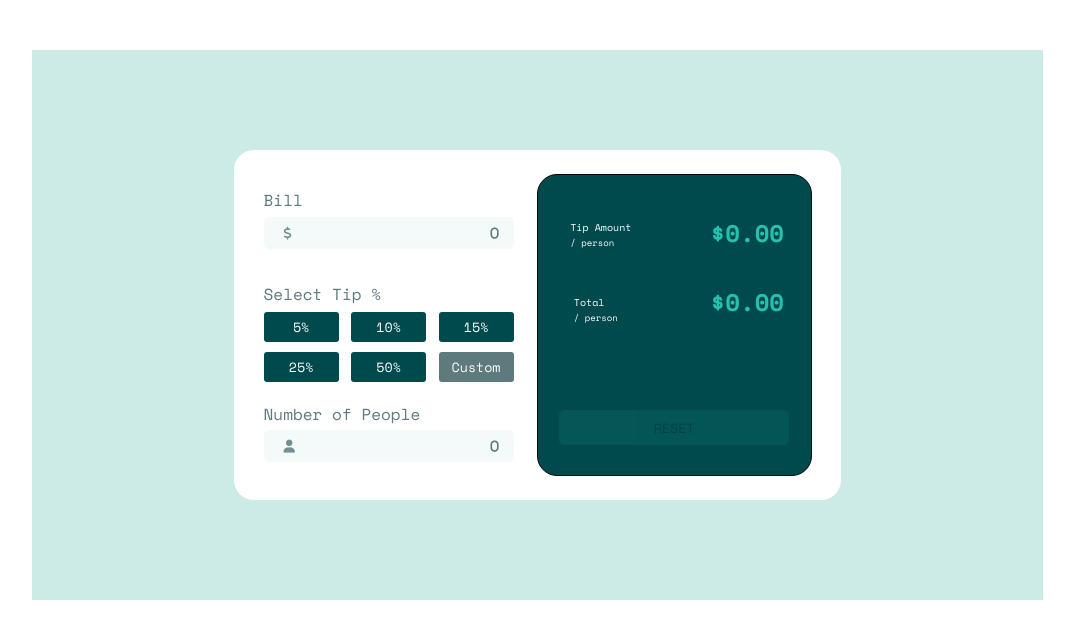
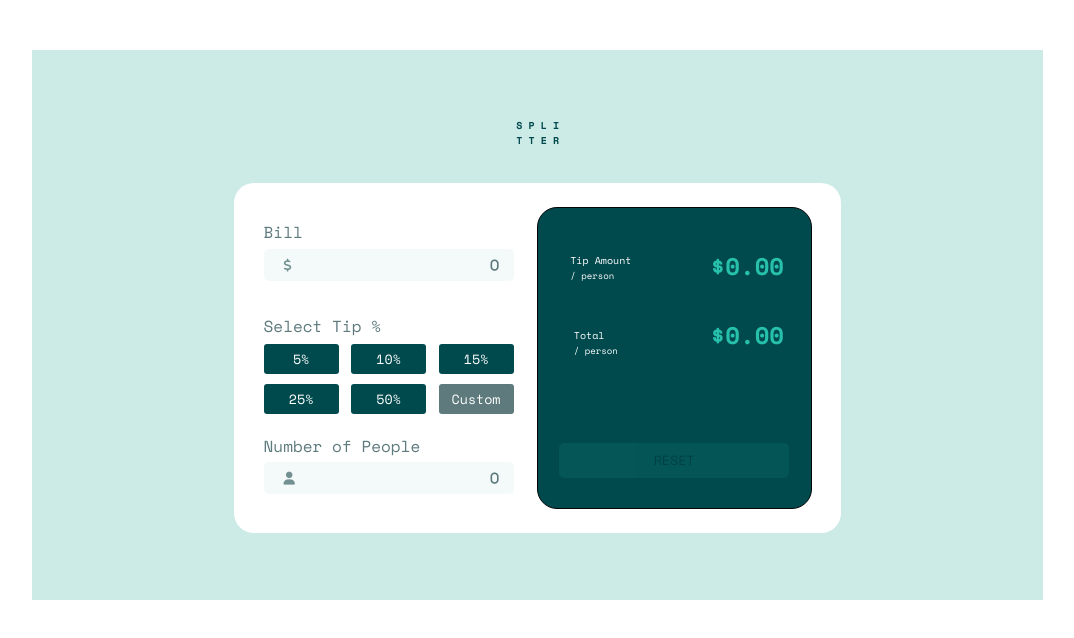
Before and after one commit to mdmunir1918/Simple-Calculator, a plain HTML site: page index.html in a window 1280 px wide. Shown: the whole page, without its empty margins (126-1200 px from the left). Drawn offline with nearby package versions, Linux system fonts and the light colour scheme.

Commit message:
Added a new top section.

```diff
--- a/Style.css
+++ b/Style.css
@@ -12,6 +12,12 @@
 }
 * {
       font-family: 'Space Mono', monospace;
+}
+.outerdiv{
+    margin-bottom: 35px;
+    font-size: x-small;
+    color: hsl(183, 100%, 15%);
+    font-weight: bold;
 }
 #main{
     display: flex;
--- a/index.html
+++ b/index.html
@@ -13,6 +13,10 @@
 </head>
 <body>
     <div id="outermost">
+        <div class="outerdiv">
+            <span>S P L I</span> <br>
+            <span>T T E R</span>
+        </div>
         <div id="main">
             <div class="right">
                    <span style="color: hsl(186, 14%, 43%);">Bill</span><br>
```
